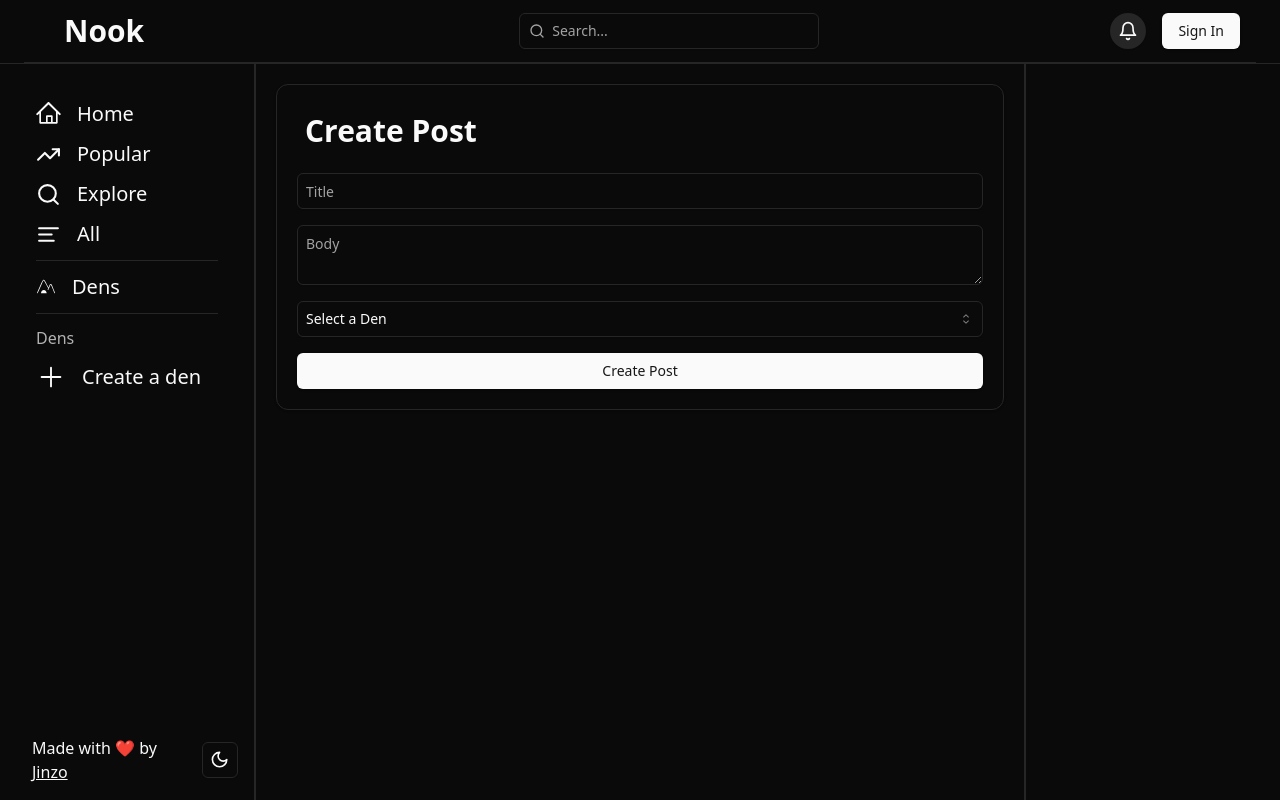
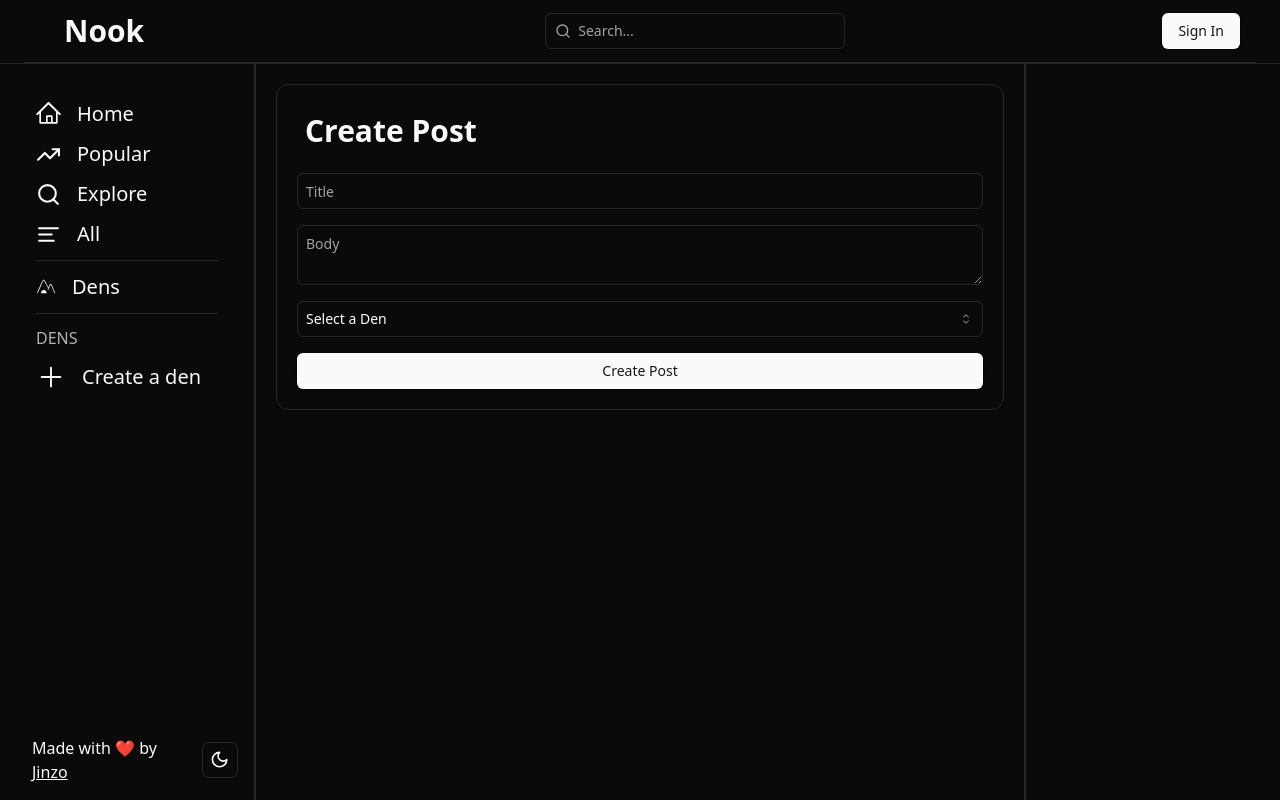
Before and after one commit to JinzoTun/nook, a React (Vite) app in the folder client/: page /create in a window 1280 px wide. Built offline with nearby package versions, Linux system fonts and the light colour scheme.

Commit message:
Enhance Header component and update Dens label; add start script to package.json

```diff
--- a/client/src/components/Header.tsx
+++ b/client/src/components/Header.tsx
@@ -103,8 +103,9 @@ function Header() {
         {!isAuthenticated ? (
             <></>
           ) : ( <>        <Button onClick={handleCreateButton}  className="rounded-full w-9 h-9" size={"icon"} variant={"secondary"} ><HiPlus className="w-5 h-5" /> </Button>
+          <Notification />
 </>)}
-          <Notification />
+
 
           {/* Conditionally render Sign In or Dropdown Menu based on authentication status */}
           {!isAuthenticated ? (
--- a/client/src/components/SideBar.tsx
+++ b/client/src/components/SideBar.tsx
@@ -75,7 +75,7 @@ function SideBar() {
 
         <Separator />
 
-        <h6 className=" text-base font-light opacity-70">Dens</h6>
+        <h6 className=" text-base font-light opacity-70">DENS</h6>
         <a href="/den/create" className="flex gap-4 justify-start items-center ">
         <HiPlus size={30} ></HiPlus>
            <p  className=" "> Create a den</p>
```
Also changed, not shown: 1 other file (tests, documents, lock files or other folders).
